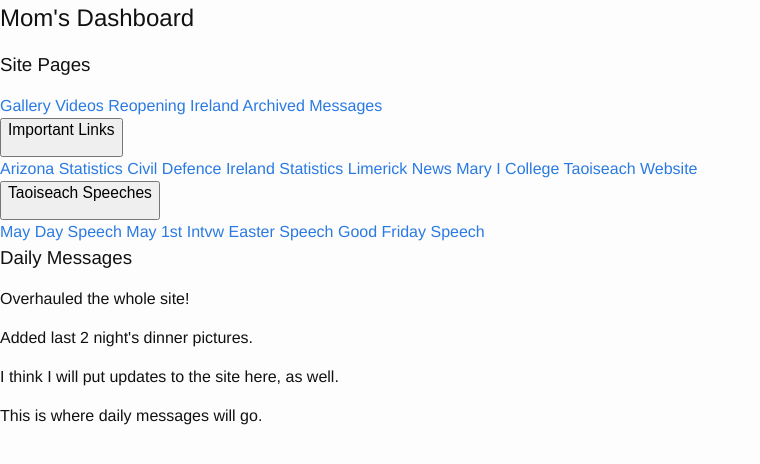
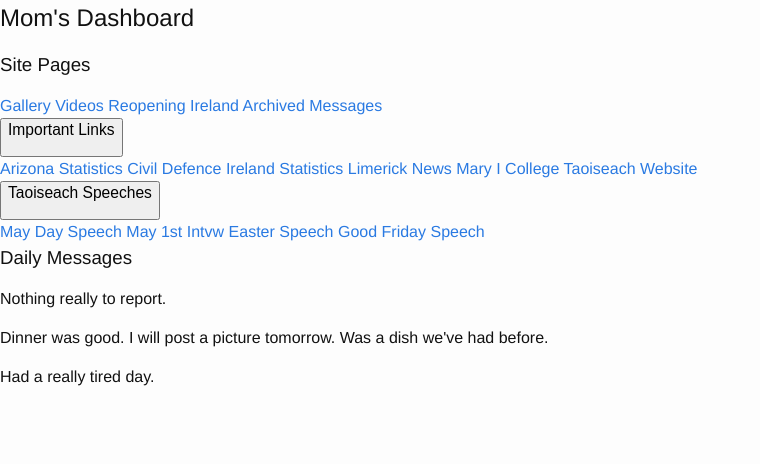
Before and after one commit to Verucassaults/Moms-Dashboard.io, a Jekyll site: the page index.html, which Jekyll copies as it is, in a window 1280 px wide. Shown: the top 464 px of the page, without its empty margins (0-760 px from the left). Built offline with Jekyll 4.4.1, drawn with Linux system fonts in a browser that asks for light colours.

Commit message:
update daily messages

```diff
--- a/index.html
+++ b/index.html
@@ -49,10 +49,10 @@
         <!-- Page content -->
         <div class="main">
             <h3>Daily Messages</h3>
-            <p>Overhauled the whole site!</p>
-            <p>Added last 2 night's dinner pictures.</p>
-            <p>I think I will put updates to the site here, as well.</p>
-            <p>This is where daily messages will go.</p>
+            <p>Nothing really to report.</p>
+            <p>Dinner was good. I will post a picture tomorrow. Was a dish we've had before.</p>
+            <p>Had a really tired day.</p>
+
         </div>
     </main>
     <footer>
```
